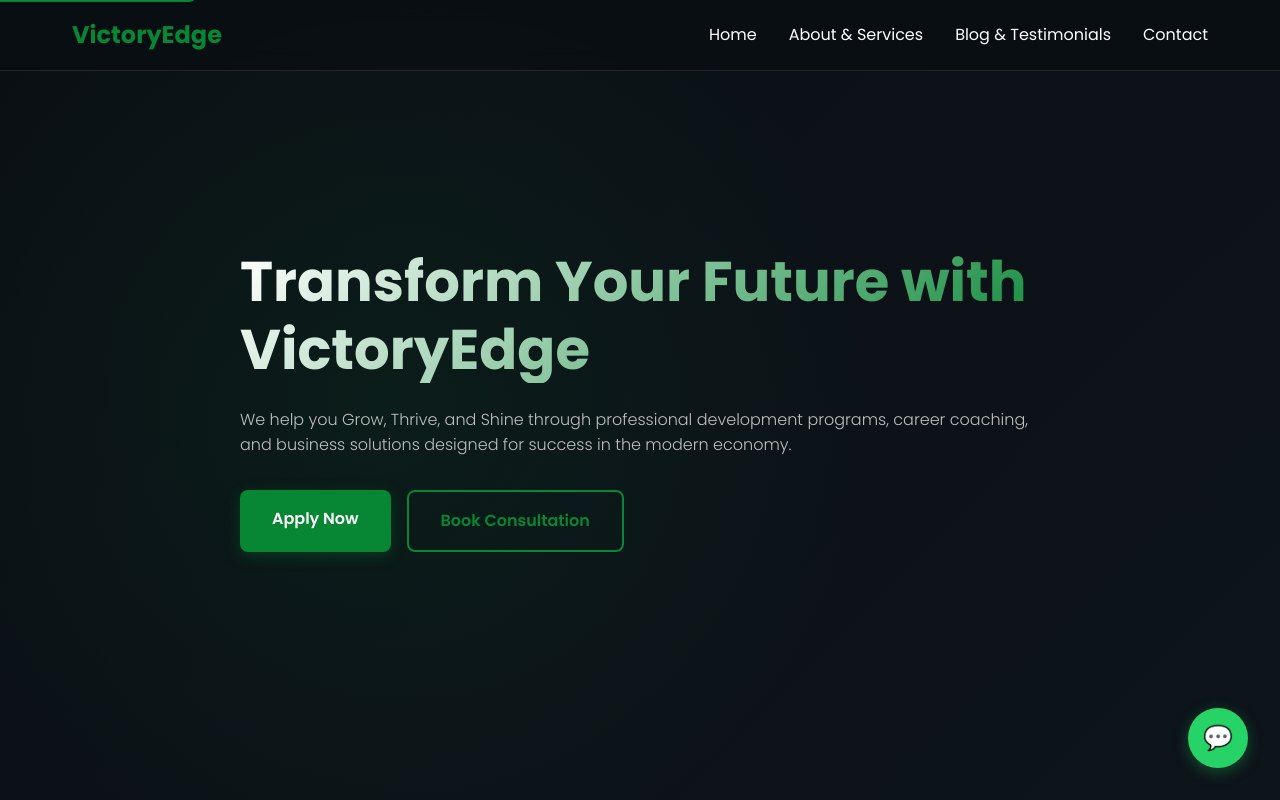
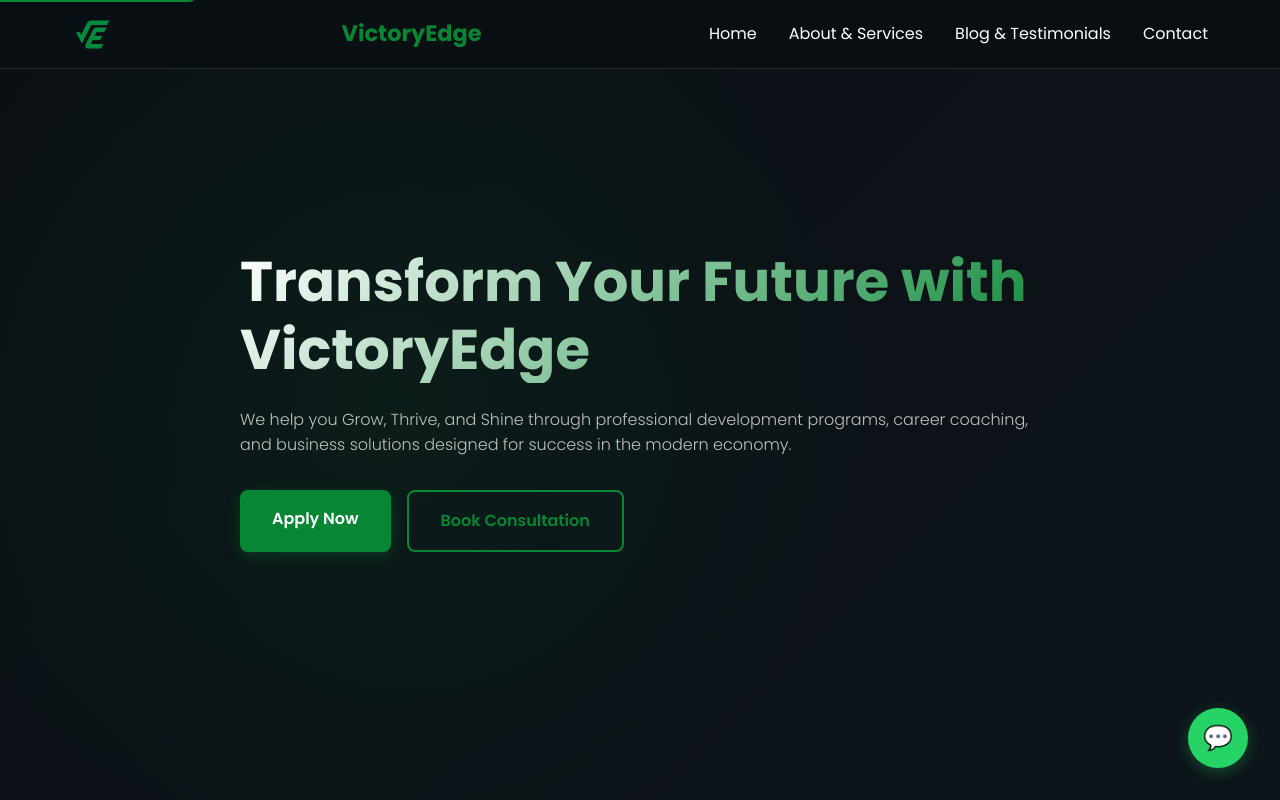
Before and after one commit to Ayoola-tech2024/victoryedge, a plain HTML site: page index.html in a window 1280 px wide. Shown: the top 800 px of the page. Drawn offline with Linux system fonts and the light colour scheme.

Commit message:
Update index.html
added a logo

```diff
--- a/index.html
+++ b/index.html
@@ -60,6 +60,8 @@
     <header class="header" role="banner">
         <div class="container">
             <div class="header-content">
+                <a href="index.html" class="logo" aria-label="VictoryEdge Solution Provider Home">
+    <img src="Victory Edge Logo.jpg" alt="VictoryEdge Logo" class="logo-img"> </a>
                 <a href="index.html" class="logo" aria-label="VictoryEdge Solution Provider Home">
                     VictoryEdge
                 </a>
@@ -236,6 +238,22 @@
         💬
     </a>
 
+    <style>
+        .logo {
+    display: flex;
+    align-items: center;
+    gap: 8px; /* space between logo and text */
+    font-weight: 700;
+    font-size: 1.4rem;
+}
+
+.logo-img {
+    height: 36px; /* perfect header height */
+    width: auto;
+    display: block;
+}
+
+        </style>
     <!-- JavaScript -->
     <script src="js/main.js"></script>
 
```
